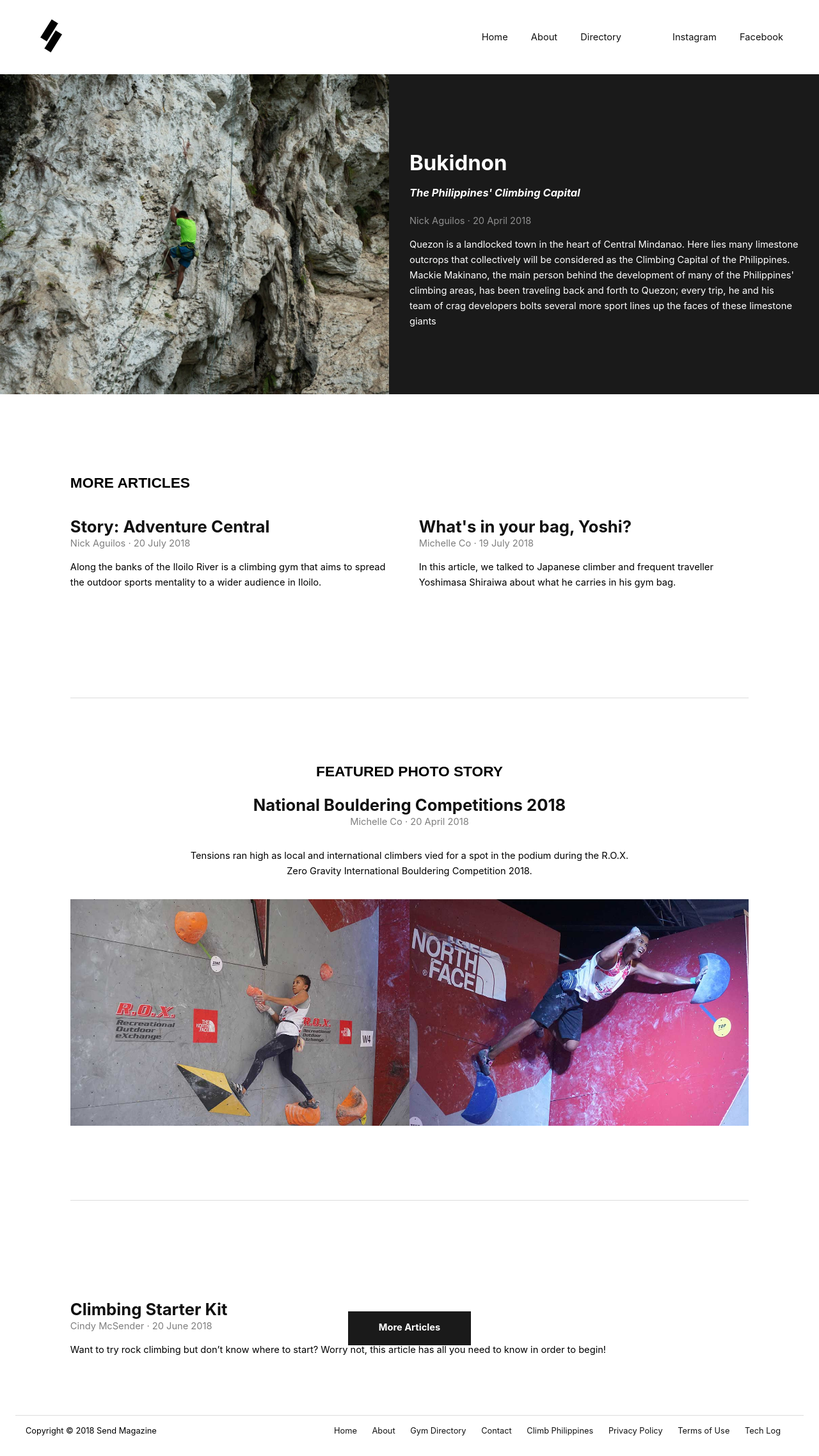
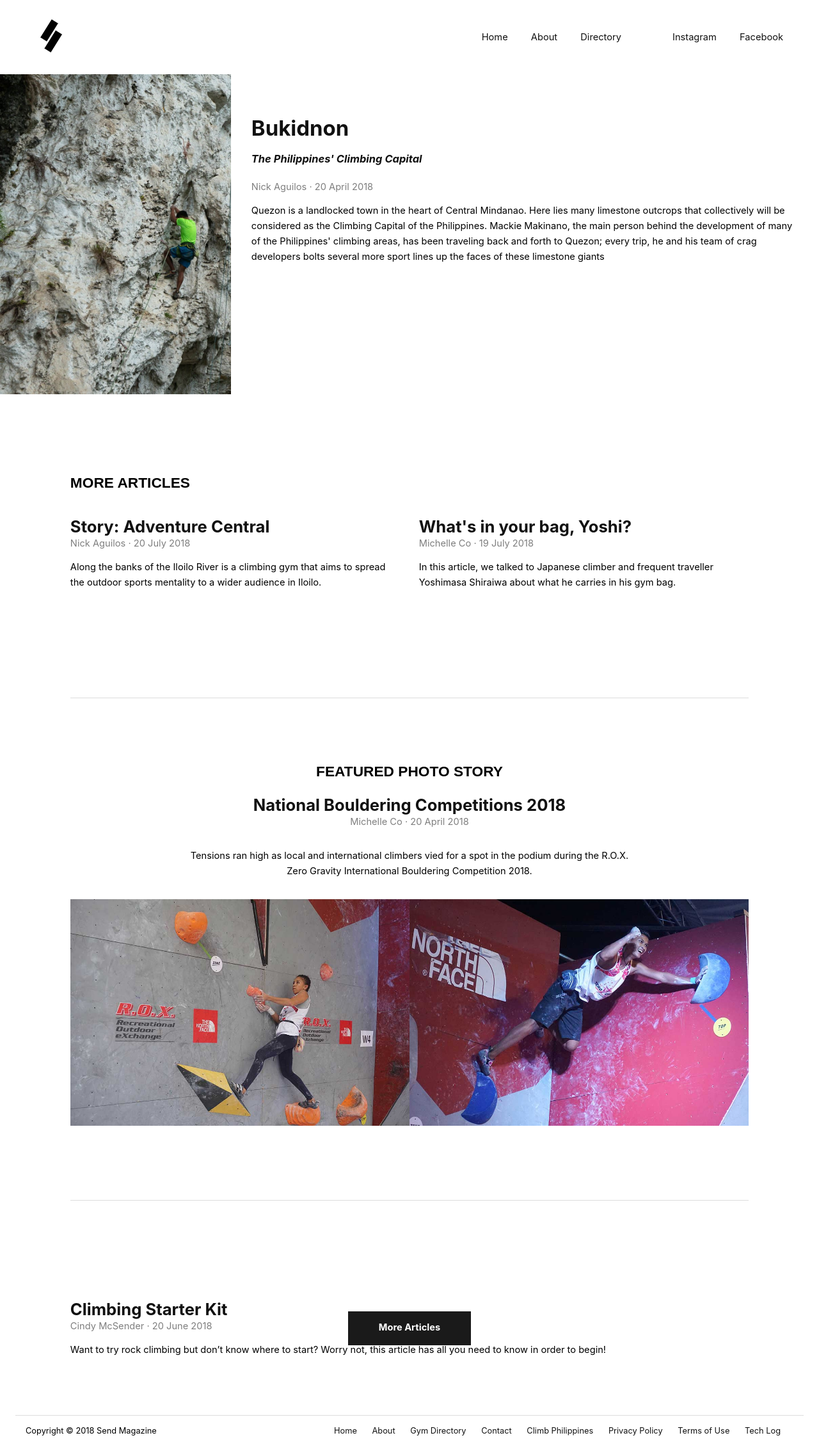
Before and after one commit to nickaguilos/sendmagazine, a Jekyll site: the page built from index.md, in a window 1280 px wide. Shown: the whole page at 64% size. Built offline with Jekyll 4.4.1, drawn with Linux system fonts in a browser that asks for light colours; nearby versions of some CDN libraries.

Commit message:
modifications to layout

```diff
--- a/_layouts/home.html
+++ b/_layouts/home.html
@@ -7,7 +7,7 @@ layout: default
 
     <div id="featured">
         {% for post in site.tags.featured %}
-        <div class="flex-wrapper">
+        <div class="flex-wrapper innner-wrapper">
             <div class="image" {% if post.image %} style="background-image: url('{{ post.image }}')" {% endif %}>
                 <a href="{{ post.url }}">
                     <!-- <img src="{{ site.baseurl }}/assets/images/homepage/featured-bukidnon.jpg" alt=""> -->
--- a/_sass/send/_page-home.scss
+++ b/_sass/send/_page-home.scss
@@ -6,27 +6,20 @@
 	grid-template-columns: repeat(12, 1fr);
 
 	#featured {
-		background-color: $base-color;
 		grid-column: 1/13;
 		margin-bottom: 3rem;
-		color: #fff;
 		font-size: 16px;
 
-		a {
-			color: #fff;
+		.inner-wrap {
+			flex-direction: column;
 		}
 
 		.post-title {
 			margin-bottom: -10px;
 		}
 
-		& > div {
-			display: flex;
-			align-items: center;
-		}
+		.image {
 
-		.image {
-			flex-basis: 50%;
 			line-height: 0;
 			background-size: cover;
 			width: 100%;
@@ -40,8 +33,6 @@
 
 		.content {
 			padding: 2rem;
-			flex-basis: 50%;
-			background-color: $base-color;
 		}
 	}
 
```
